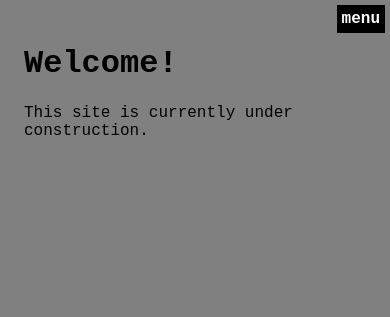
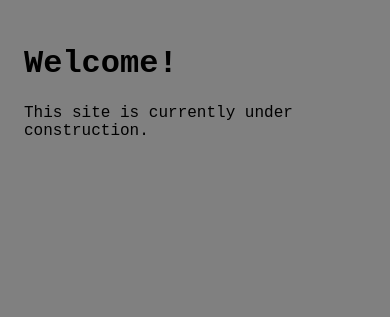
Before and after one commit to 13acid/13acid.github.io, a plain HTML site: page index.html in a window 390 px wide. Drawn offline with Linux system fonts and the light colour scheme; a web font is replaced by a local one.

Commit message:
fixed bug (mobile menu button showing on larger screen sizes

```diff
--- a/style.css
+++ b/style.css
@@ -104,10 +104,7 @@ nav ul li a:visited {
 }
 
 #menu-button {
-  position: fixed;
-  float: right;
-  top: 5px;
-  right: 5px;
+  display: none;
 }
 
 
@@ -134,7 +131,7 @@ nav ul li a:visited {
     padding: 10px;
     text-align: center;
   }
-
+a
   nav a {
     font-size: 20px;
   }
```
